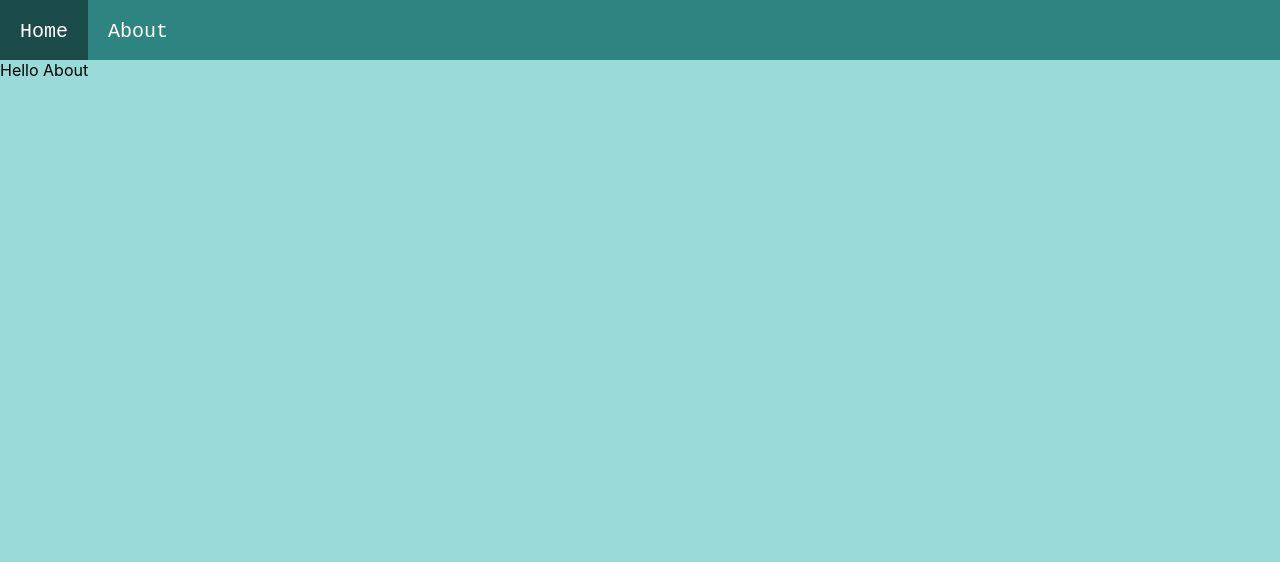
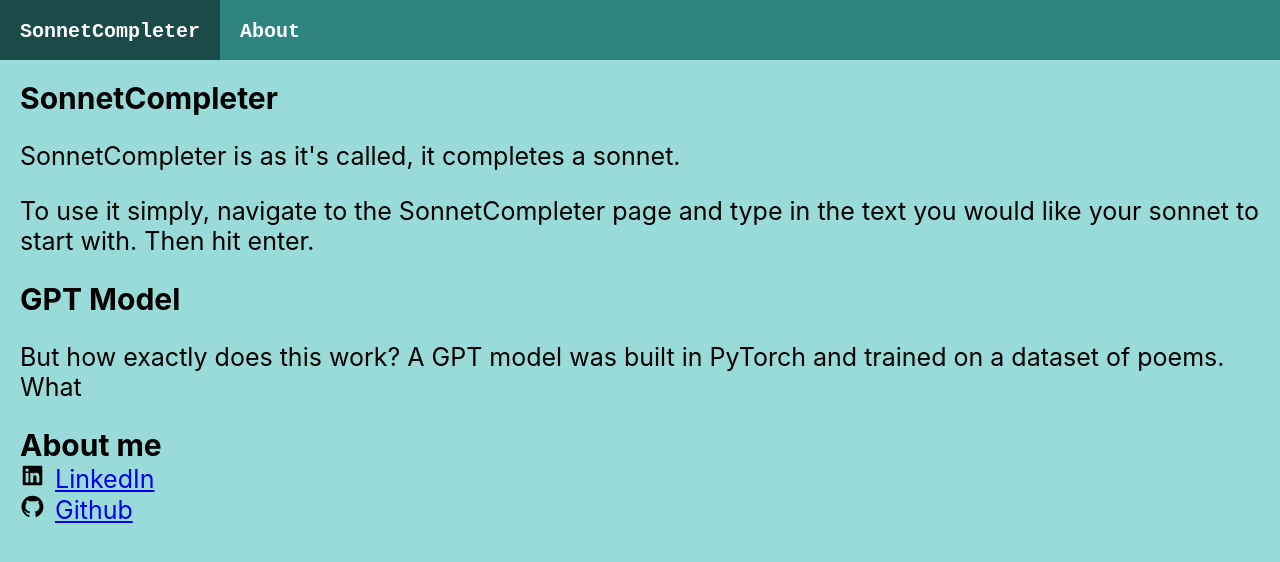
Before and after one commit to ploffy06/sonnet-completer, a React (Create React App) app in the folder frontend/: page /about in a window 1280 px wide. Shown: the top 562 px of the page. Built offline with nearby package versions, Linux system fonts and the light colour scheme.

Commit message:
added frontend components

```diff
--- a/frontend/package.json
+++ b/frontend/package.json
@@ -4,11 +4,14 @@
   "private": true,
   "proxy": "http://localhost:5000",
   "dependencies": {
+    "@react-icons/all-files": "^4.1.0",
     "@testing-library/jest-dom": "^5.16.5",
     "@testing-library/react": "^13.4.0",
     "@testing-library/user-event": "^13.5.0",
+    "icons": "^1.0.0",
     "react": "^18.2.0",
     "react-dom": "^18.2.0",
+    "react-icons": "^4.7.1",
     "react-router-dom": "^6.7.0",
     "react-scripts": "5.0.1",
     "web-vitals": "^2.1.4"
--- a/frontend/src/App.css
+++ b/frontend/src/App.css
@@ -3,6 +3,11 @@
   height: 60px;
   display: flex;
   color:white
+}
+
+header {
+  font-size: 30px;
+  font-weight: bold;
 }
 
 .NavBar > header {
@@ -15,3 +20,43 @@
   background-color: hsl(177, 48%, 20%);
   cursor: grab;
 }
+
+.About {
+  padding: 20px;
+  font-size: 25px;
+}
+
+.PersonalInfo {
+  padding: 10px;
+}
+
+.PersonalInfo:visited {
+  color: inherit;
+}
+
+.PersonalInfo:hover {
+  color: rgb(234, 255, 253);
+}
+
+.Sonnet {
+  text-align: center;
+  padding: 20px;
+  font-size: 35px;
+}
+
+.Home > header {
+  padding: 20px;
+  text-align: center;
+}
+
+.ContextForm {
+  padding: 20px;
+  align-items: center;
+}
+
+.ContextInput {
+  padding: 10px;
+  text-align: center;
+  font-size: 30px;
+  border: solid hsl(177, 48%, 35%) 3px;
+}
--- a/frontend/src/App.js
+++ b/frontend/src/App.js
@@ -1,3 +1,4 @@
+import React from 'react';
 import './App.css';
 import { BrowserRouter, Routes, Route } from "react-router-dom";
 import Home from './pages/Home';
--- a/frontend/src/components/NavBar.jsx
+++ b/frontend/src/components/NavBar.jsx
@@ -12,7 +12,7 @@ const NavBar = () => {
 
     return (
         <div className="NavBar">
-            <header onClick={() => {setPath('/')}}>Home</header>
+            <header onClick={() => {setPath('/')}}>SonnetCompleter</header>
             <header onClick={() => {setPath('/about')}}>About</header>
         </div>
     )
--- a/frontend/src/components/Sonnet.jsx
+++ b/frontend/src/components/Sonnet.jsx
@@ -1,36 +1,10 @@
 import React, {useState, useEffect} from "react";
+import "../App.css"
 
 const Sonnet = ({sonnet}) => {
-    // useEffect(() => {
-    //     async function createSonnet() {
-    //         try {
-    //             const response = await fetch('/sonnet', {
-    //                 method: 'POST',
-    //                 headers: {
-    //                     'Accept': 'application/json',
-    //                     'Content-Type': 'application/json'
-    //                 },
-    //                 body: {
-    //                     'context': context
-    //                 }
-    //             })
-
-    //             if (!response.ok) {
-    //                 throw new Error(`Error has occurred: ${response.status}`);
-    //             } else {
-    //                 response.json().then((sonnet) => {
-    //                     console.log(createdSonnet)
-    //                     setCreatedSonnet(sonnet.sonnet);
-    //                 })
-    //             }
-    //         } catch(e) {
-    //             console.log("Network error occurred");
-    //         }
-    //     }
-    // })
-
     return (
-        <div>
+        <div className="Sonnet">
+            hi
             {sonnet}
         </div>
     )
--- a/frontend/src/pages/About.jsx
+++ b/frontend/src/pages/About.jsx
@@ -1,5 +1,7 @@
 import React from "react";
 import NavBar from "../components/NavBar";
+import { AiFillGithub } from "@react-icons/all-files/ai/AiFillGithub"
+import { AiFillLinkedin } from "@react-icons/all-files/ai/AiFillLinkedin"
 
 const About = () => {
     return (
@@ -7,7 +9,30 @@ const About = () => {
             <div>
                 <NavBar />
             </div>
-            <div>Hello About</div>
+            <div className="About">
+                <header>SonnetCompleter</header>
+                <p>
+                    SonnetCompleter is as it's called, it completes a sonnet.
+                </p>
+                <p>
+                    To use it simply, navigate to the SonnetCompleter page and type in the text you would
+                    like your sonnet to start with. Then hit enter.
+                </p>
+                <header>GPT Model</header>
+                <p>
+                    But how exactly does this work? A GPT model was built in PyTorch and trained on a dataset of poems.
+                    What
+                </p>
+                <header>About me</header>
+                <div >
+                    <AiFillLinkedin />
+                    <a href="https://www.linkedin.com/in/alice-wan-42936921b/" className="PersonalInfo">LinkedIn</a>
+                </div>
+                <div>
+                    <AiFillGithub />
+                    <a href="https://github.com/ploffy06" className="PersonalInfo">Github</a>
+                </div>
+            </div>
         </div>
     )
 }
--- a/frontend/src/pages/Home.jsx
+++ b/frontend/src/pages/Home.jsx
@@ -1,7 +1,7 @@
 import React, {useState, useEffect} from "react";
 import NavBar from "../components/NavBar";
 import Sonnet from "../components/Sonnet";
-import { useContext } from "react";
+import "../App.css";
 
 const Home = () => {
     const [sonnet, setSonnet] = useState('');
@@ -28,17 +28,21 @@ const Home = () => {
         }
     }
     return (
-        <div >
+        <div className="Home">
             <div>
                 <NavBar />
             </div>
+            <header>Start a sonnet</header>
+            <div className="ContextForm">
                 <form onSubmit={createSonnet}>
                     <input
                         placeholder="Aa"
                         type='text'
                         onChange={(e) => setContext(e.target.value)}
+                        className="ContextInput"
                     />
                 </form>
+            </div>
             <div>
                 <Sonnet sonnet={sonnet} />
             </div>
```
Also changed, not shown: frontend/src/components/Mailto.jsx (added, +18 -0 lines), 2 other files (tests, documents, lock files or other folders). Lines whose indentation alone changed are shown as unchanged.
